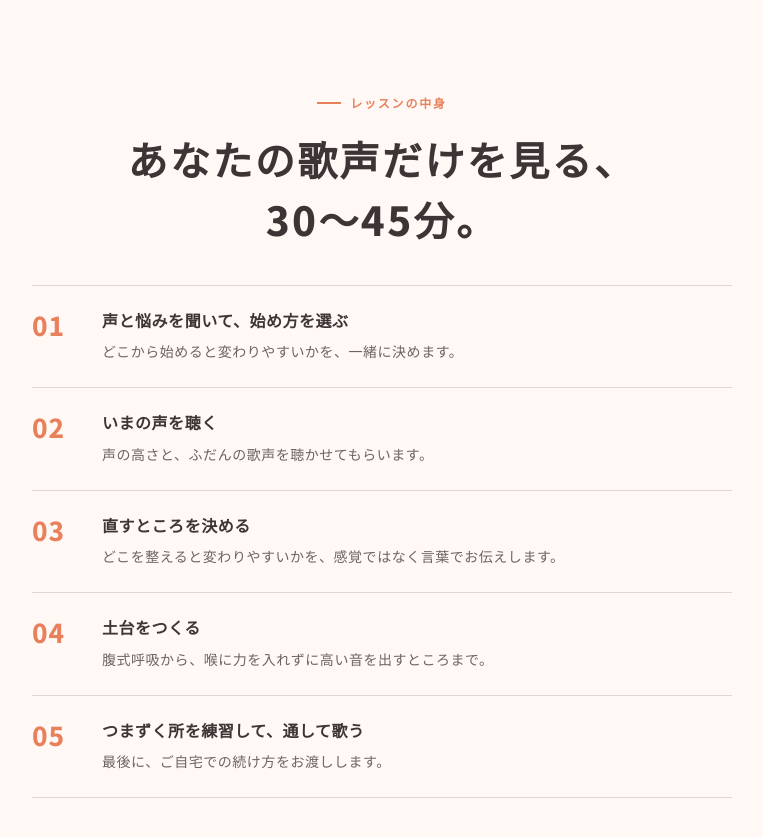
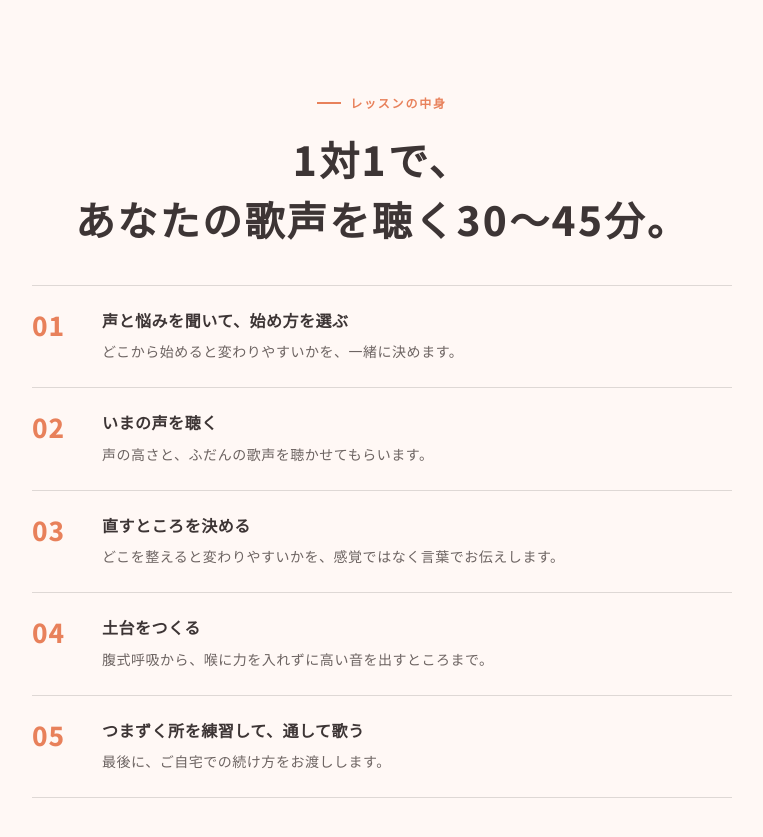
Before and after one commit to micarp1221git/Form-link-page, a plain HTML site: page spot-lesson-song.html in a window 1280 px wide. Shown: the part 3560-4397 px from the top of the page, without its empty margins (258-1021 px from the left). Drawn offline with Linux system fonts and the light colour scheme.

Commit message:
スポット歌LP: 「歌声だけを見る」の見出しを直した（11/27 みかさん）
Co-Authored-By: Claude Opus 5.5 <noreply@anthropic.com>
Claude-Session: https://claude.ai/code/session_01DwjXMPVq5U4mBejhGh5RNJ

```diff
--- a/spot-lesson-song.html
+++ b/spot-lesson-song.html
@@ -293,7 +293,7 @@
     <section class="section menu">
       <div class="narrow">
         <div class="center"><p class="eyebrow">レッスンの中身</p>
-          <h2><span class="l">あなたの歌声だけを見る、</span><span class="l">30〜45分。</span></h2></div>
+          <h2><span class="l">1対1で、</span><span class="l">あなたの歌声を聴く30〜45分。</span></h2></div>
         <ol class="menu-list">
           <li><b>声と悩みを聞いて、始め方を選ぶ</b><span>どこから始めると変わりやすいかを、一緒に決めます。</span></li>
           <li><b>いまの声を聴く</b><span>声の高さと、ふだんの歌声を聴かせてもらいます。</span></li>
```
